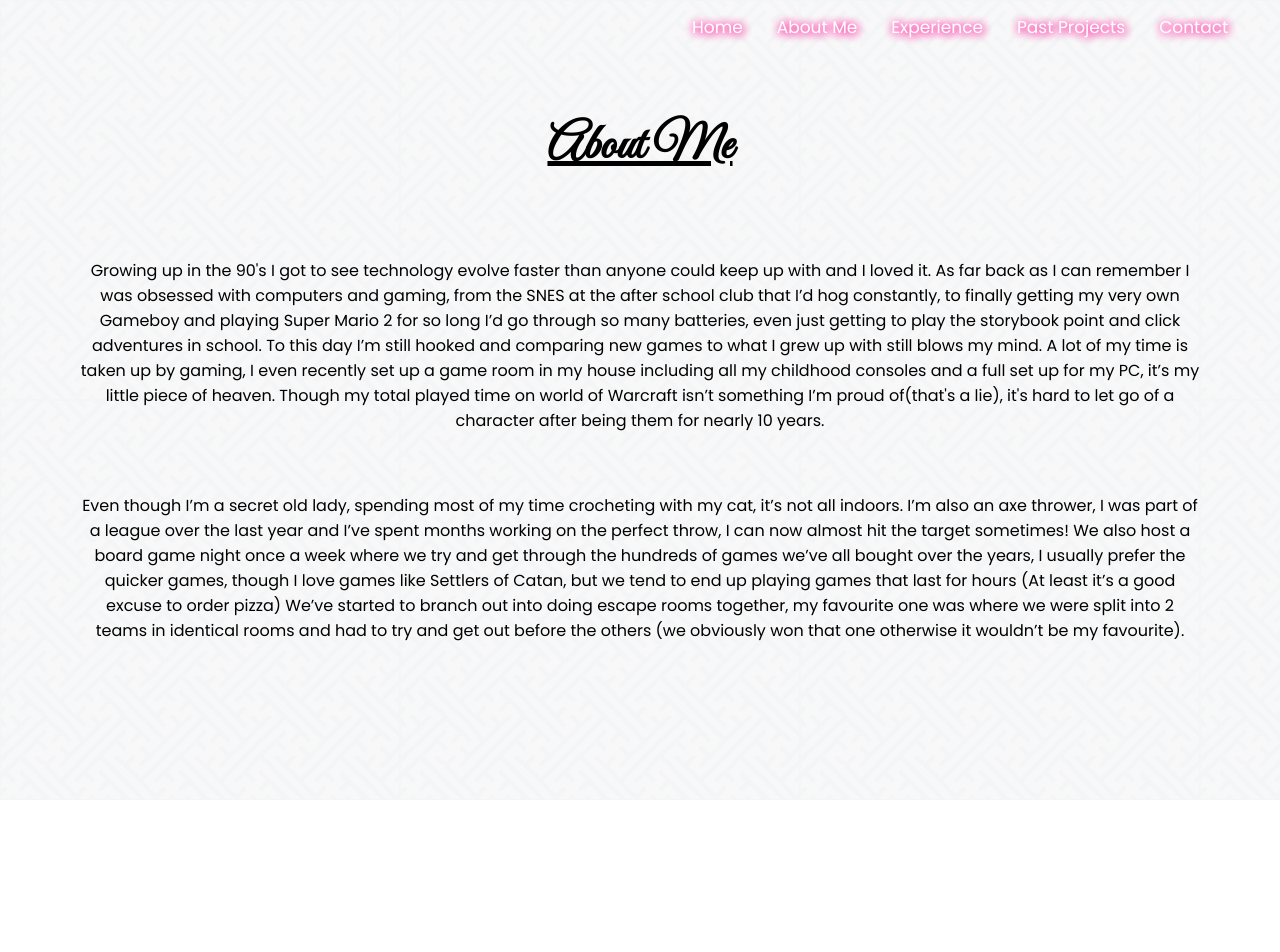
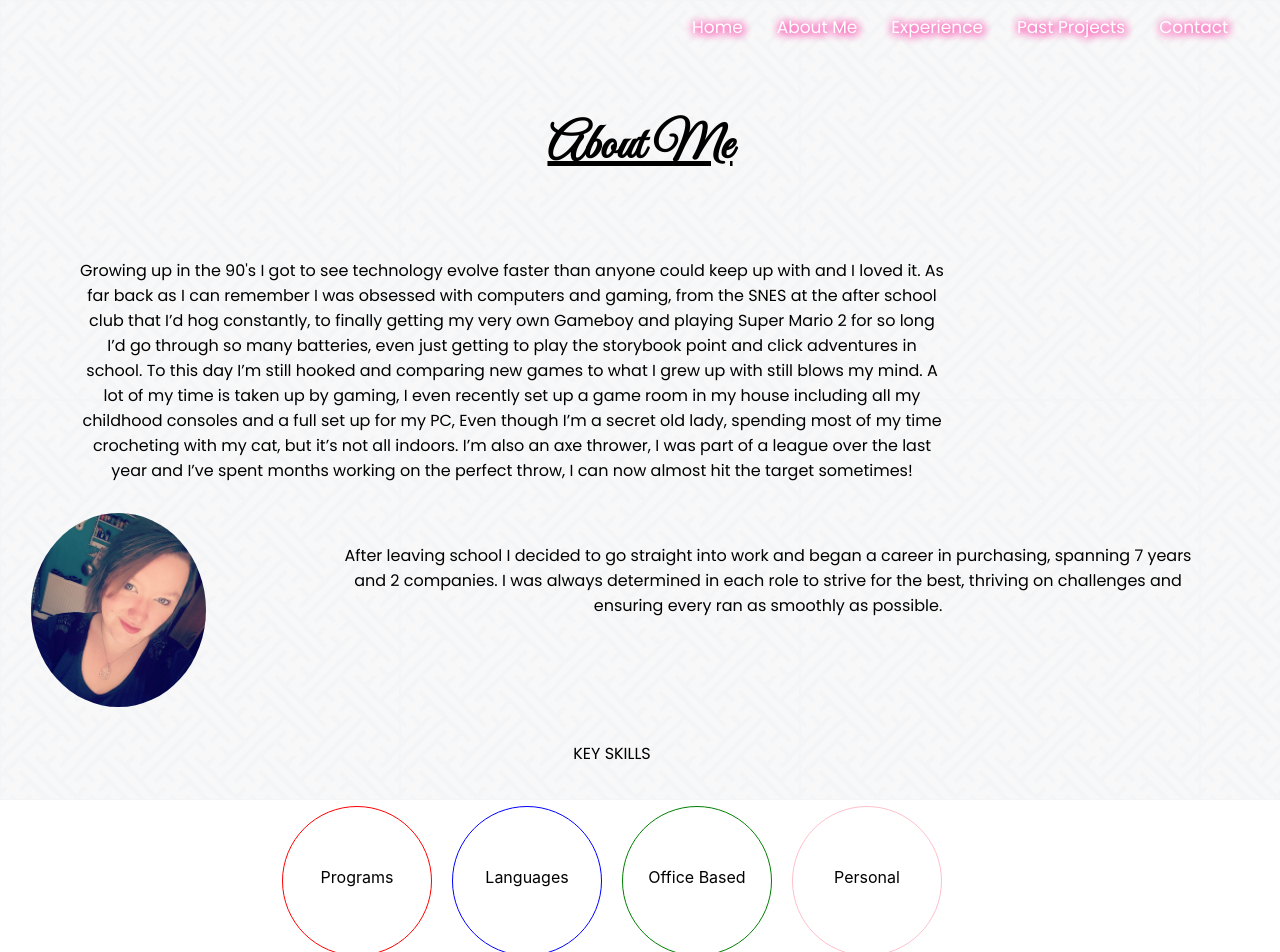
Before and after one commit to Viviaana/portfolio, a React (Create React App) app: page /aboutme in a window 1280 px wide. Shown: the top 952 px of the page. Before the commit the page ends 800 px from the top, so only its background shows below. Built offline with nearby package versions, Linux system fonts and the light colour scheme.

Commit message:
added new styling on about me

```diff
--- a/src/components/About.css
+++ b/src/components/About.css
@@ -49,7 +49,7 @@ p, a {
 
   .aboutcontainer{
     height: 100vh;
-  }
+    }
 
   .aboutcontainer {
     background-image: url(./images/backgroundplain.png);
@@ -60,6 +60,33 @@ p, a {
   background-color: rgba(255, 255, 255, 0.308);
 }
 
+.aboutcontent{
+  width: 100%;
+}
+
+.p1{
+  width: 80%
+}
+.p3{
+  width: 80%;
+  margin-left: 100px ;
+}
+
+.p2{
+  width: 80%;
+}
+
+.image img{
+  width: 175px;
+  border-radius: 50%;
+  margin-right: 50px;
+
+}
+
+.imgbox{
+  display: flex;
+  justify-content: flex-end;
+}
 .page
 .fade-enter {
   opacity: 0.01;
--- a/src/components/About.js
+++ b/src/components/About.js
@@ -1,5 +1,7 @@
 import React, { Component } from 'react';
 import './About.css';
+import profile from './images/profile.jpg';
+import Keyskills from "./Keyskills"
 
 export class About extends Component {
     render() {
@@ -8,8 +10,24 @@ export class About extends Component {
             <div className = "aboutcontainer">
                 <div className = "about" id = "about">
                 <h3>About Me</h3>
-                <p>Growing up in the 90's I got to see technology evolve faster than anyone could keep up with and I loved it. As far back as I can remember I was obsessed with computers and gaming, from the SNES at the after school club that I’d hog constantly, to finally getting my very own Gameboy and playing Super Mario 2 for so long I’d go through so many batteries, even just getting to play the storybook point and click adventures in school. To this day I’m still hooked and comparing new games to what I grew up with still blows my mind. A lot of my time is taken up by gaming, I even recently set up a game room in my house including all my childhood consoles and a full set up for my PC, it’s my little piece of heaven. Though my total played time on world of Warcraft isn’t something I’m proud of(that's a lie), it's hard to let go of a character after being them for nearly 10 years.</p>
-                <p>Even though I’m a secret old lady, spending most of my time crocheting with my cat, it’s not all indoors. I’m also an axe thrower, I was part of a league over the last year and I’ve spent months working on the perfect throw, I can now almost hit the target sometimes! We also host a board game night once a week where we try and get through the hundreds of games we’ve all bought over the years, I usually prefer the quicker games, though I love games like Settlers of Catan, but we tend to end up playing games that last for hours (At least it’s a good excuse to order pizza) We’ve started to branch out into doing escape rooms together, my favourite one was where we were split into 2 teams in identical rooms and had to try and get out before the others (we obviously won that one otherwise it wouldn’t be my favourite).</p>
+                <div className ="aboutcontent">
+                    <div className="p1">
+                        <p>Growing up in the 90's I got to see technology evolve faster than anyone could keep up with and I loved it. As far back as I can remember I was obsessed with computers and gaming, from the SNES at the after school club that I’d hog constantly, to finally getting my very own Gameboy and playing Super Mario 2 for so long I’d go through so many batteries, even just getting to play the storybook point and click adventures in school. To this day I’m still hooked and comparing new games to what I grew up with still blows my mind. A lot of my time is taken up by gaming, I even recently set up a game room in my house including all my childhood consoles and a full set up for my PC, Even though I’m a secret old lady, spending most of my time crocheting with my cat, but it’s not all indoors. I’m also an axe thrower, I was part of a league over the last year and I’ve spent months working on the perfect throw, I can now almost hit the target sometimes!</p>
+                    </div>
+                    <div className = "imgbox">
+                    <div className="image">
+                        <img src={profile} alt="profile"/>
+                    </div>
+                    <div className="p2">
+                        <p> After leaving school I decided to go straight into work and began a career in purchasing, spanning 7 years and 2 companies. I was always determined in each role to strive for the best, thriving on challenges and ensuring every ran as smoothly as possible. </p>
+                    </div>
+                    </div>
+                    <div className="p3">
+                        <p> KEY SKILLS</p>
+                        <Keyskills />
+                    </div>
+
+                    </div>
                 </div>
             </div>
             </div>
--- a/src/components/Jobs.css
+++ b/src/components/Jobs.css
@@ -17,7 +17,7 @@ p, a {
     font-family: 'Poppins', sans-serif;
 }
 
-.experience h3{
+.experience h2{
     font-family: 'Great Vibes', cursive;
     font-size: 50px;
     text-decoration: underline;
@@ -28,6 +28,16 @@ p, a {
     margin-bottom: 0px;
     padding: 50px;
     padding-top: 115px;
+    color: black;
+  }
+  .experience h3{
+    font-family: 'Poppins', sans-serif;
+    font-size: 30px;
+    text-decoration: underline;
+    text-align: center;
+    margin-top: 0px;
+    margin-bottom: 0px;
+    padding: 20px;
   }
 
 .experience p{
@@ -89,6 +99,14 @@ p, a {
   height: 600px;
 }
 
+button{
+  border: none;
+  outline: none;
+  background-color: none;
+  font-weight: 700;
+  font-size: 15px;
+}
+
 .page
 .fade-enter {
   opacity: 0.01;
--- a/src/components/Jobs.js
+++ b/src/components/Jobs.js
@@ -9,7 +9,7 @@ export class Jobs extends Component {
             <div className = "page">
             <div className = "jobcontainer">
                 <div className = "experience">
-                    <h3>Work Experience</h3>
+                    <h2>Work Experience</h2>
                     <div className = "contentcontainer">
                         <Toggle />
                 </div>
--- /dev/null
+++ b/src/components/Keyskills.css
@@ -0,0 +1,44 @@
+.skillscontainer{
+    display: flex;
+    justify-content: center;
+}
+
+.skill1{
+    width: 150px;
+    height: 150px;
+    border-radius: 50%;
+    border: red 1px solid;
+    margin: 10px;
+    text-align: center;
+    padding-top: 60px
+}
+
+.skill2{
+    width: 150px;
+    height: 150px;
+    border-radius: 50%;
+    border: blue 1px solid;
+    margin: 10px;
+    text-align: center;
+    padding-top: 60px
+}
+
+.skill3{
+    width: 150px;
+    height: 150px;
+    border-radius: 50%;
+    border: green 1px solid;
+    margin: 10px;
+    text-align: center;
+    padding-top: 60px
+}
+
+.skill4{
+    width: 150px;
+    height: 150px;
+    border-radius: 50%;
+    border: pink 1px solid;
+    margin: 10px;
+    text-align: center;
+    padding-top: 60px
+}
--- /dev/null
+++ b/src/components/Keyskills.js
@@ -0,0 +1,17 @@
+import React, { Component } from 'react';
+import "./Keyskills.css"
+
+export class Keyskills extends Component {
+    render() {
+        return (
+            <div className= "skillscontainer">
+                <div className="skill1">Programs </div>
+                <div className="skill2">Languages</div>
+                <div className="skill3">Office Based</div>
+                <div className="skill4">Personal</div>
+            </div>
+        )
+    }
+}
+
+export default Keyskills
--- a/src/components/Toggle.js
+++ b/src/components/Toggle.js
@@ -53,16 +53,27 @@ class Toggle extends Component {
 
             <div className = "boxcontainer">
                     {this.state.show === "code" && <div className = "codeNation">
-                        <p>Details of the course with code nation including 3 weeks</p>
+                        <h3>Code Nation - December 2019 to April 2020</h3>
+                        <p>3 week course stuff - languages, projects, skills</p>
+                        <p>apprenticeship stuff - working with music magpie - new languages and skills - mob coding - pledger talks - at home research </p>
                     </div>}
                     {this.state.show === "late" && <div className = "laterooms">
-                        <p>details on how working for a tech company influenced my decision</p>
+                        <h3>LateRooms - August 2016 to August 2019</h3>
+                        <p>tech company - first major company - job description and transferable skills</p>
+                        <p>how i got into tech - interested in IT and how the website worked</p>
+                        <p>using the company going bust as an opportunity to improve myself and go for a job i'd enjoy more</p>
                     </div>}
                     {this.state.show === "purchase1" && <div className = "purchasing">
-                        <p>group iesa and crest together as 7 years in purchasing</p>
+                        <h3>IESA - January 2012 to July 2019</h3>
+                        <p>Working with IESA - key skills, job description, office work</p>
+                        <h3>Crest Medical - May 2010 to December 2011</h3>
+                        <p>Working in crest medical as my first job - challenges, skills, learning on the job, apprenticeship</p>
                     </div>}
                     {this.state.show === "purchase2" && <div className = "purchasing">
-                        <p>group iesa and crest together as 7 years in purchasing</p>
+                    <h3>IESA - January 2012 to July 2019</h3>
+                        <p>Working with IESA - key skills, job description, office work</p>
+                        <h3>Crest Medical - May 2010 to December 2011</h3>
+                        <p>Working in crest medical as my first job - challenges, skills, learning on the job, apprenticeship</p>
                     </div>}
                     {this.state.show === "education" && <div className = "education">
                         <p>college and GCSEs</p>
```
Also changed, not shown: src/components/images/profile.jpg (added).
